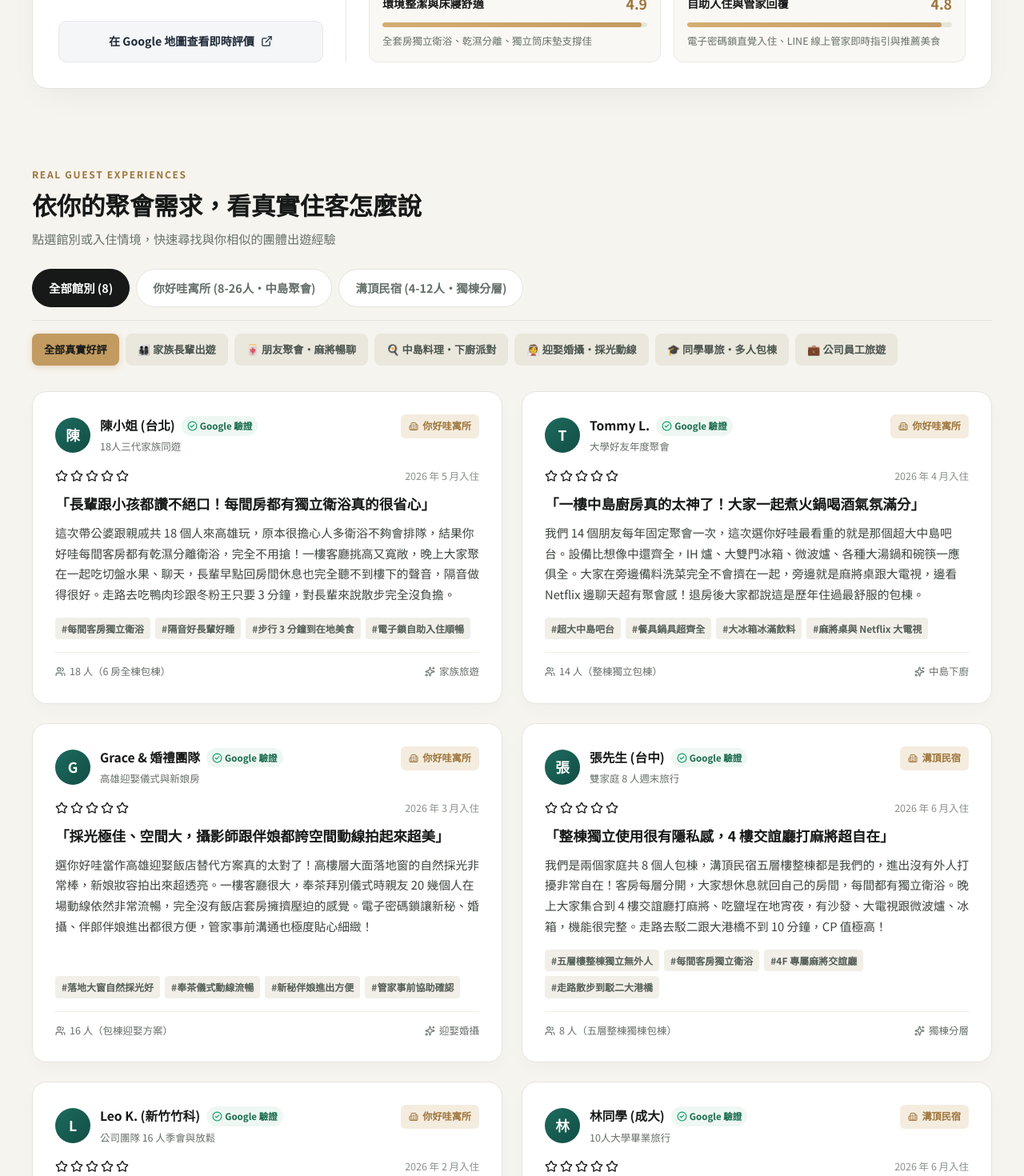
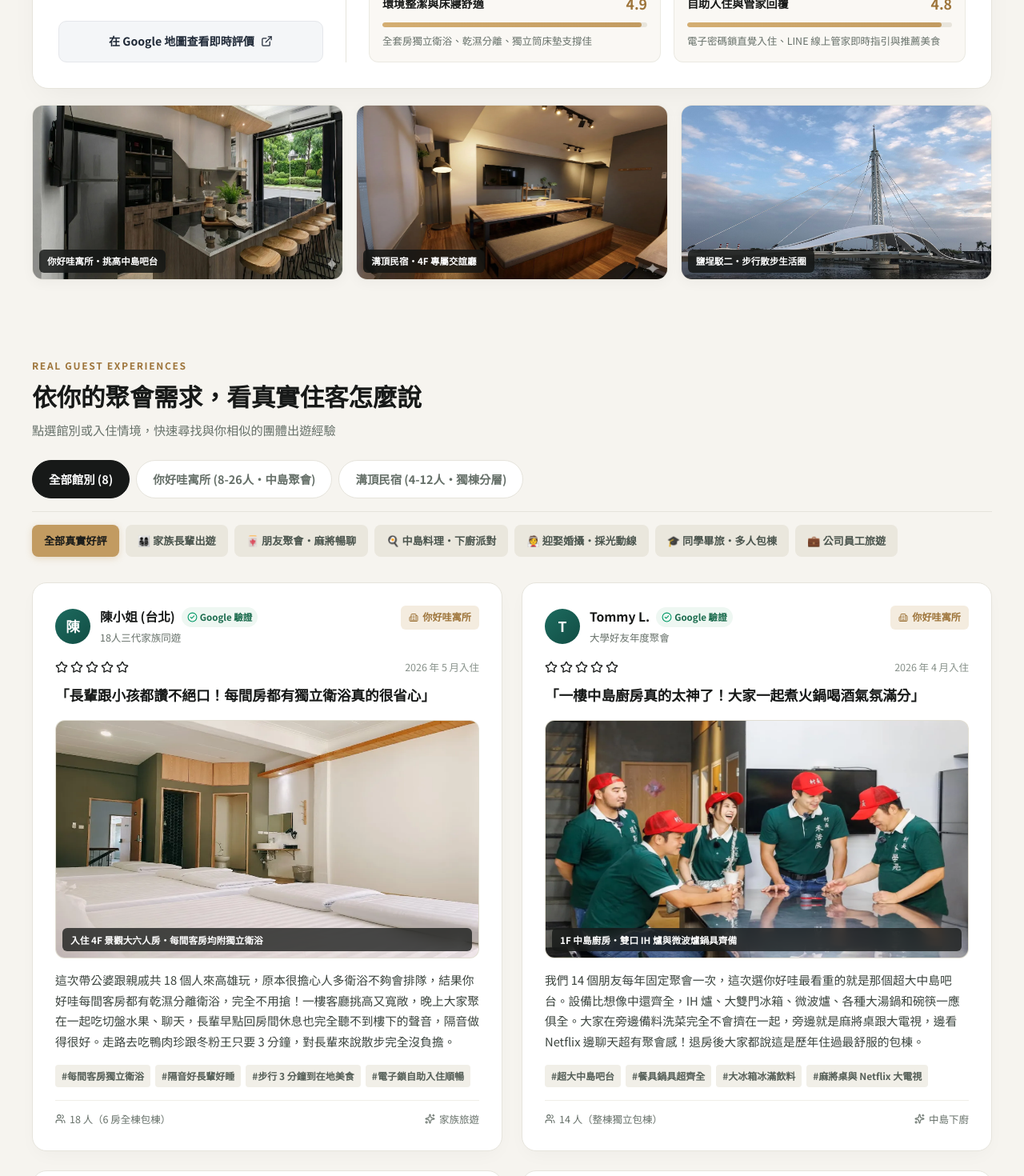
Before and after one commit to hellohouse2017/hello-stay-next, a Next.js app: page /reviews in a window 1280 px wide. Shown: the part 560-2030 px from the top of the page at 80% size. Built offline with nearby package versions, Linux system fonts and the light colour scheme.

Commit message:
feat(reviews): 優化住客評價頁實景圖片配對與視覺層次

```diff
--- a/src/components/ReviewsExperience.tsx
+++ b/src/components/ReviewsExperience.tsx
@@ -121,6 +121,40 @@ export default function ReviewsExperience() {
               ))}
             </div>
           </div>
+
+          {/* 頂部實景氛圍縮圖列 */}
+          <div className="reviews-hero-gallery">
+            <div className="reviews-hero-gallery__item">
+              <Image
+                src="/images/hellohouse/cover.webp"
+                alt="Hello Stay 你好哇寓所挑高中島吧台與客廳實景"
+                fill
+                sizes="(max-width: 768px) 100vw, 33vw"
+                className="reviews-hero-gallery__img"
+              />
+              <span className="reviews-hero-gallery__tag">你好哇寓所・挑高中島吧台</span>
+            </div>
+            <div className="reviews-hero-gallery__item">
+              <Image
+                src="/images/godin/cover-1.webp"
+                alt="Hello Stay 溝頂民宿 4F 專屬交誼長桌與沙發空間"
+                fill
+                sizes="(max-width: 768px) 100vw, 33vw"
+                className="reviews-hero-gallery__img"
+              />
+              <span className="reviews-hero-gallery__tag">溝頂民宿・4F 專屬交誼廳</span>
+            </div>
+            <div className="reviews-hero-gallery__item">
+              <Image
+                src="/images/explore/bridge.jpg"
+                alt="高雄鹽埕大港橋旋轉橋與港灣散步生活圈"
+                fill
+                sizes="(max-width: 768px) 100vw, 33vw"
+                className="reviews-hero-gallery__img"
+              />
+              <span className="reviews-hero-gallery__tag">鹽埕駁二・步行散步生活圈</span>
+            </div>
+          </div>
         </div>
       </section>
 
@@ -238,6 +272,21 @@ export default function ReviewsExperience() {
                   </div>
 
                   <h3 className="review-card__title">「{review.title}」</h3>
+
+                  {review.image && (
+                    <div className="review-card__media">
+                      <Image
+                        src={review.image.src}
+                        alt={review.image.alt}
+                        fill
+                        sizes="(max-width: 768px) 100vw, 45vw"
+                        className="review-card__img"
+                      />
+                      <span className="review-card__img-caption">
+                        {review.image.caption}
+                      </span>
+                    </div>
+                  )}
 
                   <blockquote className="review-card__content">
                     {review.content}
@@ -616,6 +665,45 @@ export default function ReviewsExperience() {
           color: var(--muted);
         }
 
+        .reviews-hero-gallery {
+          display: grid;
+          grid-template-columns: repeat(3, minmax(0, 1fr));
+          gap: 16px;
+          margin-top: 20px;
+        }
+
+        .reviews-hero-gallery__item {
+          position: relative;
+          aspect-ratio: 16 / 9;
+          border-radius: 14px;
+          overflow: hidden;
+          background: #e8e5dc;
+          border: 1px solid var(--line);
+          box-shadow: 0 4px 16px rgba(18, 20, 19, 0.04);
+        }
+
+        .reviews-hero-gallery__img {
+          object-fit: cover;
+          transition: transform 0.4s ease;
+        }
+
+        .reviews-hero-gallery__item:hover .reviews-hero-gallery__img {
+          transform: scale(1.04);
+        }
+
+        .reviews-hero-gallery__tag {
+          position: absolute;
+          bottom: 8px;
+          left: 8px;
+          padding: 4px 10px;
+          border-radius: 6px;
+          background: rgba(18, 20, 19, 0.8);
+          color: #ffffff;
+          font-size: 0.72rem;
+          font-weight: 700;
+          backdrop-filter: blur(8px);
+        }
+
         /* 評價列表區 */
         .reviews-feed-section {
           padding: 48px 0 64px;
@@ -820,6 +908,43 @@ export default function ReviewsExperience() {
           font-weight: 750;
           line-height: 1.4;
           color: var(--ink);
+        }
+
+        .review-card__media {
+          position: relative;
+          width: 100%;
+          aspect-ratio: 16 / 9;
+          border-radius: 12px;
+          overflow: hidden;
+          margin: 8px 0 14px;
+          background: #eae7dd;
+          border: 1px solid rgba(222, 218, 206, 0.7);
+        }
+
+        .review-card__img {
+          object-fit: cover;
+          transition: transform 0.35s ease;
+        }
+
+        .review-card:hover .review-card__img {
+          transform: scale(1.03);
+        }
+
+        .review-card__img-caption {
+          position: absolute;
+          bottom: 8px;
+          left: 8px;
+          right: 8px;
+          padding: 4px 10px;
+          border-radius: 6px;
+          background: rgba(18, 20, 19, 0.75);
+          color: #ffffff;
+          font-size: 0.73rem;
+          font-weight: 600;
+          backdrop-filter: blur(8px);
+          white-space: nowrap;
+          overflow: hidden;
+          text-overflow: ellipsis;
         }
 
         .review-card__content {
@@ -1207,6 +1332,9 @@ export default function ReviewsExperience() {
         }
 
         @media (max-width: 600px) {
+          .reviews-hero-gallery {
+            grid-template-columns: 1fr;
+          }
           .reviews-dimensions-grid {
             grid-template-columns: 1fr;
           }
--- a/src/data/reviews-data.ts
+++ b/src/data/reviews-data.ts
@@ -19,6 +19,11 @@ export interface ReviewItem {
   title: string;
   content: string;
   highlights: string[];
+  image?: {
+    src: string;
+    alt: string;
+    caption: string;
+  };
   verifiedGoogle: boolean;
 }
 
@@ -112,6 +117,11 @@ export const verifiedReviews: ReviewItem[] = [
     content:
       "這次帶公婆跟親戚共 18 個人來高雄玩，原本很擔心人多衛浴不夠會排隊，結果你好哇每間客房都有乾濕分離衛浴，完全不用搶！一樓客廳挑高又寬敞，晚上大家聚在一起吃切盤水果、聊天，長輩早點回房間休息也完全聽不到樓下的聲音，隔音做得很好。走路去吃鴨肉珍跟冬粉王只要 3 分鐘，對長輩來說散步完全沒負擔。",
     highlights: ["每間客房獨立衛浴", "隔音好長輩好睡", "步行 3 分鐘到在地美食", "電子鎖自助入住順暢"],
+    image: {
+      src: "/images/hellohouse/1402.webp",
+      alt: "你好哇寓所高樓層大面採光六人房實景",
+      caption: "入住 4F 景觀大六人房・每間客房均附獨立衛浴",
+    },
     verifiedGoogle: true,
   },
   {
@@ -130,6 +140,11 @@ export const verifiedReviews: ReviewItem[] = [
     content:
       "我們 14 個朋友每年固定聚會一次，這次選你好哇最看重的就是那個超大中島吧台。設備比想像中還齊全，IH 爐、大雙門冰箱、微波爐、各種大湯鍋和碗筷一應俱全。大家在旁邊備料洗菜完全不會擠在一起，旁邊就是麻將桌跟大電視，邊看 Netflix 邊聊天超有聚會感！退房後大家都說這是歷年住過最舒服的包棟。",
     highlights: ["超大中島吧台", "餐具鍋具超齊全", "大冰箱冰滿飲料", "麻將桌與 Netflix 大電視"],
+    image: {
+      src: "/images/hellohouse/photo2.webp",
+      alt: "你好哇寓所 1F 開放式中島廚房與齊全備餐設備",
+      caption: "1F 中島廚房・雙口 IH 爐與微波爐鍋具齊備",
+    },
     verifiedGoogle: true,
   },
   {
@@ -148,6 +163,11 @@ export const verifiedReviews: ReviewItem[] = [
     content:
       "選你好哇當作高雄迎娶飯店替代方案真的太對了！高樓層大面落地窗的自然採光非常棒，新娘妝容拍出來超透亮。一樓客廳很大，奉茶拜別儀式時親友 20 幾個人在場動線依然非常流暢，完全沒有飯店套房擁擠壓迫的感覺。電子密碼鎖讓新秘、婚攝、伴郎伴娘進出都很方便，管家事前溝通也極度貼心細緻！",
     highlights: ["落地大窗自然採光好", "奉茶儀式動線流暢", "新秘伴娘進出方便", "管家事前協助確認"],
+    image: {
+      src: "/images/hellohouse/wedding-cover.webp",
+      alt: "你好哇寓所大面落地採光迎娶新娘房與質感空間",
+      caption: "迎娶採光房・落地大窗與寬敞拜別奉茶動線",
+    },
     verifiedGoogle: true,
   },
   {
@@ -166,6 +186,11 @@ export const verifiedReviews: ReviewItem[] = [
     content:
       "我們是兩個家庭共 8 個人包棟，溝頂民宿五層樓整棟都是我們的，進出沒有外人打擾非常自在！客房每層分開，大家想休息就回自己的房間，每間都有獨立衛浴。晚上大家集合到 4 樓交誼廳打麻將、吃鹽埕在地宵夜，有沙發、大電視跟微波爐、冰箱，機能很完整。走路去駁二跟大港橋不到 10 分鐘，CP 值極高！",
     highlights: ["五層樓整棟獨立無外人", "每間客房獨立衛浴", "4F 專屬麻將交誼廳", "走路散步到駁二大港橋"],
+    image: {
+      src: "/images/godin/cover-1.webp",
+      alt: "溝頂民宿 4F 專屬獨立交誼長桌與沙發空間",
+      caption: "溝頂 4F 專屬交誼廳・麻將桌與沙發電視區",
+    },
     verifiedGoogle: true,
   },
   {
@@ -184,6 +209,11 @@ export const verifiedReviews: ReviewItem[] = [
     content:
       "這次帶部門團隊來高雄進行 2 天 1 夜的季度總結。一樓大長桌與吧台很適合大家打開筆電開會討論，結束後直接在客廳吃吃喝喝放鬆。房間床鋪很乾淨，冷氣安靜且很涼，退房時大家都覺得住在同一個大空間裡的凝聚感，比各自關在飯店房間好太多了。捷運走過來只要 5 分鐘，交通很方便。",
     highlights: ["一樓空間適合討論聚會", "床鋪乾淨冷氣涼又靜", "捷運鹽埕埔站步行 5 分鐘", "團隊凝聚力超強"],
+    image: {
+      src: "/images/hellohouse/photo1.webp",
+      alt: "你好哇寓所 1F 寬敞交誼空間與麻將電視多功能區",
+      caption: "1F 挑高聚會交誼廳・適合團隊交流與放鬆",
+    },
     verifiedGoogle: true,
   },
   {
@@ -202,6 +232,11 @@ export const verifiedReviews: ReviewItem[] = [
     content:
       "畢旅找了很久終於挑到這間！本來以為鹽埕老街區的老宅會比較舊，結果一進門發現裡面裝潢非常乾淨清爽，衛浴也很新。四樓有專屬的麻將桌跟沙發區，大家買了奶茶跟雞排上去聊天。民宿外面走幾步就是老街小吃，走到駁二聽團看展也很近，每個人平均下來價格超親民，大推！",
     highlights: ["室內乾淨新穎現代", "平攤價格超實惠", "鹽埕在地巷弄老街氛圍", "步行即達駁二與捷運站"],
+    image: {
+      src: "/images/godin/cover-4.webp",
+      alt: "溝頂民宿 4F 休閒麻將桌與桌遊交誼區",
+      caption: "溝頂 4F 麻將桌遊區・小資學生聚會首選",
+    },
     verifiedGoogle: true,
   },
   {
@@ -220,6 +255,11 @@ export const verifiedReviews: ReviewItem[] = [
     content:
       "我們帶了 4 個學齡前小朋友跟阿公阿嬤。你好哇一樓空間是開放式無死角設計，大人在廚房做早餐或切水果，抬頭就能看到小孩在客廳玩桌遊、看電視，非常安心。客房床墊支撐力很足夠，不會太軟，長輩睡得腰不酸。線上管家在出發前提供的周邊停車建議與美食地圖超級實用！",
     highlights: ["一樓無死角開放視野", "床墊支撐力夠好睡", "貼心周邊停車指引", "適合帶小孩家庭"],
+    image: {
+      src: "/images/hellohouse/1000.webp",
+      alt: "你好哇寓所 1F 挑高無阻隔公共空間全景",
+      caption: "1F 開放式視野・廚房吧台與客廳視線無死角",
+    },
     verifiedGoogle: true,
   },
   {
@@ -238,6 +278,11 @@ export const verifiedReviews: ReviewItem[] = [
     content:
       "很喜歡溝頂民宿那種低調安靜的質感。整棟只有我們 6 個人使用，5 樓雙人房採光超棒，看出去就是鹽埕老街街景。白天租 YouBike 騎去駁二和大港橋吹海風，晚上回 4 樓交誼廳吃宵夜聊聊天。熱水水量很足、水溫穩定，整體住起來非常舒適放鬆！",
     highlights: ["5F 街景採光雙人房", "熱水強且水溫穩定", "生活機能便利安靜", "騎 YouBike 玩駁二超順暢"],
+    image: {
+      src: "/images/godin/room5.webp",
+      alt: "溝頂民宿 5F 景觀雙人房大面採光落地窗街景",
+      caption: "5F 景觀雙人房・落地窗陽台與鹽埕街景",
+    },
     verifiedGoogle: true,
   },
 ];
@@ -251,8 +296,8 @@ export const reviewSpotlights: ReviewSpotlight[] = [
     quote: "「大家圍在超大中島吧台一起洗菜備料、煮火鍋喝酒，這才是包棟民宿該有的樣子！」",
     author: "你好哇寓所 住客 Tommy",
     image: {
-      src: "/images/hellohouse/1000.webp",
-      alt: "你好哇寓所 1F 奢華中島廚房與高腳吧台聚會空間",
+      src: "/images/hellohouse/photo2.webp",
+      alt: "你好哇寓所 1F 開放式中島廚房近拍實景，配備專業雙口 IH 爐、RO 飲水機與大雙門冰箱",
     },
     property: "你好哇寓所",
     tags: ["IH 雙口爐", "雙門大冰箱", "全套鍋碗瓢盆", "RO 飲水機"],
@@ -261,46 +306,46 @@ export const reviewSpotlights: ReviewSpotlight[] = [
   },
   {
     id: "spotlight-mahjong",
-    title: "專屬交誼與麻將空間",
-    subtitle: "兩館皆備有歡聚娛樂設施",
-    quote: "「有手動麻將桌、Netflix 聯網電視與大沙發，晚上大家待在交誼廳超放鬆！」",
-    author: "溝頂民宿 住客 張先生",
+    title: "專屬交誼與麻將客廳",
+    subtitle: "兩館皆備有歡聚娛樂交誼設施",
+    quote: "「有手動麻將桌、Netflix 聯網電視與大沙發，晚上大家聚在一樓客廳放鬆暢聊超有團體感！」",
+    author: "你好哇寓所 住客 Leo",
     image: {
-      src: "/images/godin/cover-4.webp",
-      alt: "溝頂民宿 4F 專屬麻將交誼廳與沙發娛樂區",
+      src: "/images/hellohouse/photo1.webp",
+      alt: "你好哇寓所 1F 挑高客廳與交誼空間全景，備有手動麻將桌、桌遊與 43 吋聯網電視",
     },
-    property: "溝頂民宿 & 你好哇寓所",
+    property: "你好哇寓所 & 溝頂民宿",
     tags: ["手動麻將桌", "聯網大電視", "桌遊撲克牌", "舒適沙發區"],
     href: "/compare",
-    actionLabel: "比較兩館交誼廳差異",
+    actionLabel: "比較兩館交誼空間",
   },
   {
     id: "spotlight-ensuite",
-    title: "全套房獨立衛浴配置",
-    subtitle: "多人同住也享有一人一室的從容",
-    quote: "「每間客房都有獨立衛浴乾濕分離，18 個人出門前梳洗完全不用排隊搶廁所。」",
+    title: "採光景觀客房・全套房獨立衛浴",
+    subtitle: "每間客房皆享獨立衛浴・包棟絕不鎖房",
+    quote: "「每間客房都有乾濕分離獨立衛浴，大面落地窗採光極佳，18 個人出門梳洗完全不用搶廁所。」",
     author: "你好哇寓所 住客 陳小姐",
     image: {
-      src: "/images/hellohouse/1202.webp",
-      alt: "你好哇寓所大面落地採光四人房與獨立乾濕分離衛浴",
+      src: "/images/hellohouse/1402.webp",
+      alt: "你好哇寓所 4F 景觀大六人房實景，大面落地玻璃採光與獨立套房衛浴",
     },
-    property: "全館標配",
+    property: "全館套房標配",
     tags: ["客房皆含獨立衛浴", "乾濕分離淋浴", "大出水量穩定熱水", "獨立筒舒適床墊"],
     href: "/hellohouse",
     actionLabel: "查看完整客房房型",
   },
   {
     id: "spotlight-location",
-    title: "鹽埕核心・散步美食生活圈",
-    subtitle: "走路 3-10 分鐘串連駁二與排隊名店",
-    quote: "「巷口出來就是鴨肉珍、冬粉王，走路 8 分鐘到駁二大港橋，不用開車找車位超輕鬆！」",
+    title: "鹽埕散步美食與駁二港灣圈",
+    subtitle: "走路 3-10 分鐘串連大港橋、駁二與在地老店",
+    quote: "「巷口出來就是鴨肉珍、冬粉王，走路 8 分鐘就到大港橋吹海風，不用開車找車位超輕鬆！」",
     author: "住客 何小姐",
     image: {
-      src: "/images/hellohouse/photo5.webp",
-      alt: "Hello Stay 鹽埕區步行生活圈，鄰近駁二藝術特區與在地美食",
+      src: "/images/explore/bridge.jpg",
+      alt: "高雄鹽埕大港橋與港灣漫步生活圈實景，步行 8-10 分鐘即達",
     },
     property: "鹽埕區核心生活圈",
-    tags: ["捷運鹽埕埔站 5 分鐘", "駁二藝術特區 10 分鐘", "鴨肉珍 3 分鐘", "大港橋 8 分鐘"],
+    tags: ["捷運鹽埕埔站 5 分鐘", "駁二藝術特區 10 分鐘", "大港橋 8 分鐘", "鴨肉珍 3 分鐘"],
     href: "/explore",
     actionLabel: "探索周邊美食景點",
   },
```
Also changed, not shown: 1 other file (tests, documents, lock files or other folders).
